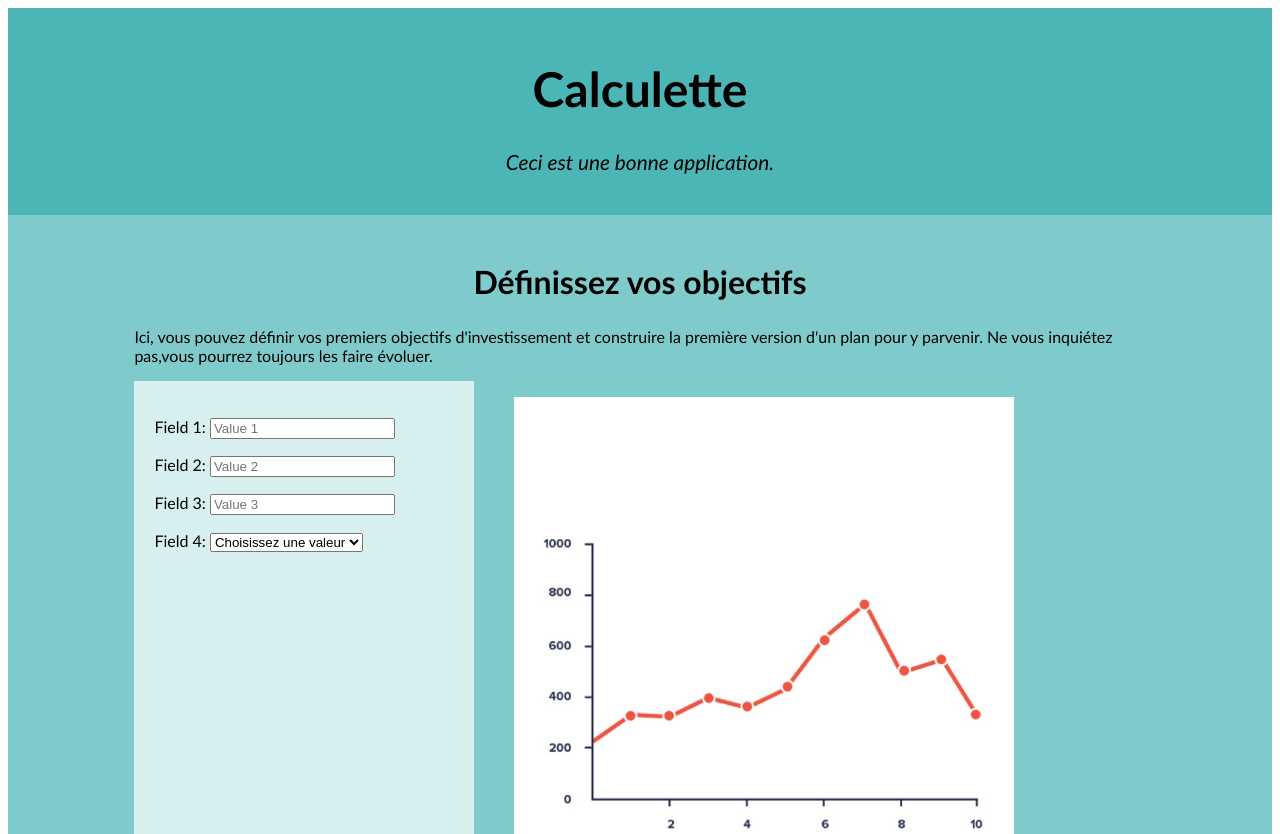
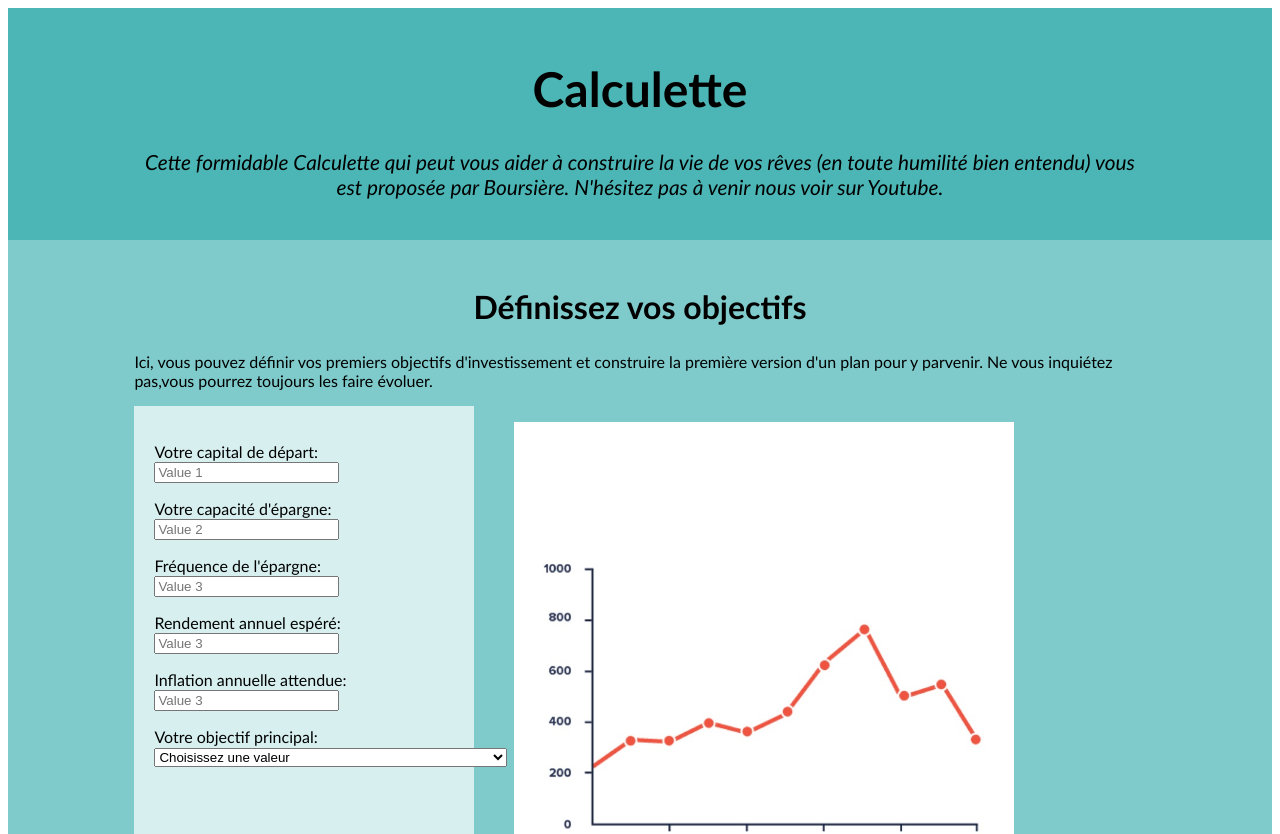
Before and after one commit to lucas-018/AppTest, a plain HTML site: page index.html in a window 1280 px wide. Shown: the top 834 px of the page. Drawn offline with Linux system fonts and the light colour scheme.

Commit message:
J'ai nommé les champs !

```diff
--- a/index.html
+++ b/index.html
@@ -9,7 +9,7 @@
     <body>
       <div class = "section" id = "title_section">
       <h1>Calculette</h1>
-        <p class="introduction" > Ceci est une bonne application.</p>
+        <p class="introduction" > Cette formidable Calculette qui peut vous aider à construire la vie de vos rêves (en toute humilité bien entendu) vous est proposée par Boursière. N'hésitez pas à venir nous voir sur Youtube. </p>
       </div>
 
       <div id="container">
@@ -20,15 +20,17 @@
 
             <div id = "work_zone">
             <form id="objectives_form">
-              <div class="field"><p>Field 1: <input type="text" id="field_1" placeholder="Value 1" /></p></div>
-              <div class="field"><p>Field 2: <input type="text" id="field_2" placeholder="Value 2" /></p></div>
-              <div class="field"><p>Field 3: <input type="text" id="field_3" placeholder="Value 3" /></p></div>
-              <div class="field"><p>Field 4:
+              <div class="field"><p>Votre capital de départ: <input type="text" id="field_1" placeholder="Value 1" /></p></div>
+              <div class="field"><p>Votre capacité d'épargne: <input type="text" id="field_2" placeholder="Value 2" /></p></div>
+              <div class="field"><p>Fréquence de l'épargne: <input type="text" id="field_3" placeholder="Value 3" /></p></div>
+              <div class="field"><p>Rendement annuel espéré: <input type="text" id="field_3" placeholder="Value 3" /></p></div>
+              <div class="field"><p>Inflation annuelle attendue: <input type="text" id="field_3" placeholder="Value 3" /></p></div>
+              <div class="field"><p>Votre objectif principal:
               <select id="selection">
                 <option>Choisissez une valeur</option>
-                <option value="choice_1">Choice 1</option>
-                <option value="choice_2">Choice 2</option>
-                <option value="choice_3">Choice 3</option>
+                <option value="choice_2">Atteindre un objectif défini de patrimoine</option>
+                <option value="choice_1">Vivre des intérêts de vos investissements</option>
+                <option value="choice_3">Travailler moins tout en garantissant votre future retraite</option>
               </select>
             </p></div>
           </form>
```
